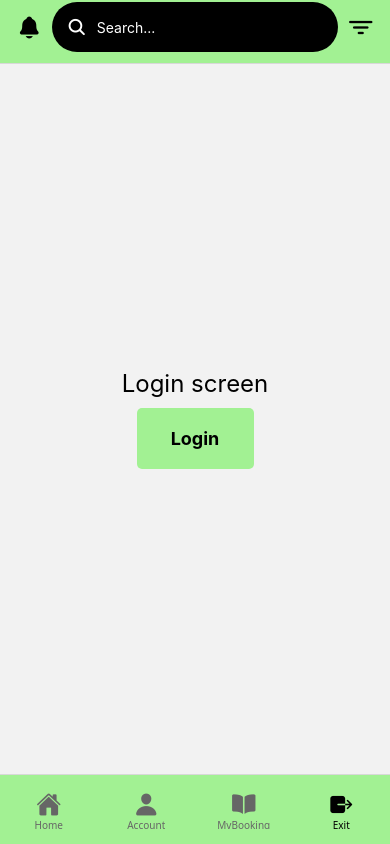
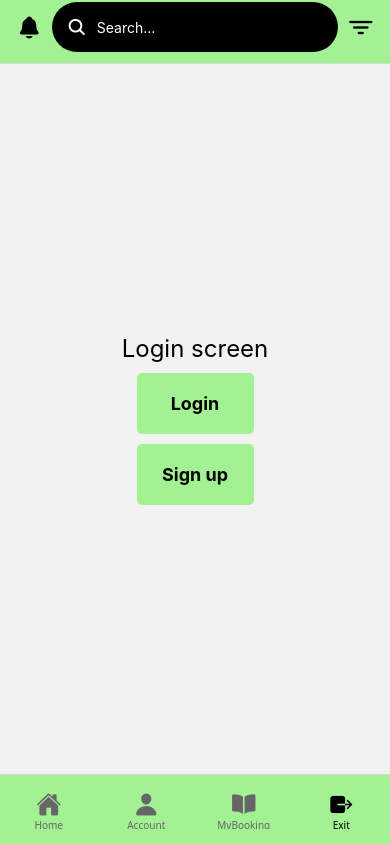
Before and after one commit to Aissariya/Courtconnect-App, a React Native app in the folder myapp/: screen /Exit in a window 390 px wide. Built offline with nearby package versions, Linux system fonts and the light colour scheme.

Commit message:
เพิ่มปุ่ม SignUp กับสร้างfile SignUp

```diff
--- a/myapp/screen/Login.js
+++ b/myapp/screen/Login.js
@@ -21,6 +21,22 @@ const Login = ({ navigation }) => {
                       Login
                     </Text>
                   </TouchableOpacity>
+                  <TouchableOpacity
+                    onPress={() => navigation.navigate('Home')}
+                    style={{
+                      marginTop: 10,
+                      backgroundColor: '#A2F193',
+                      padding: 20,
+                      width: '30%',
+                      borderRadius: 5,
+                      flexDirection: 'row',
+                      justifyContent: 'center',
+                    }}
+                  >
+                    <Text style={{ fontSize: 18, fontWeight: 'bold', color: '#000' }}>
+                      Sign up
+                    </Text>
+                  </TouchableOpacity>
     </View>
   );
 };
```
Also changed, not shown: myapp/screen/SignUp.js (added, +24 -0 lines).
